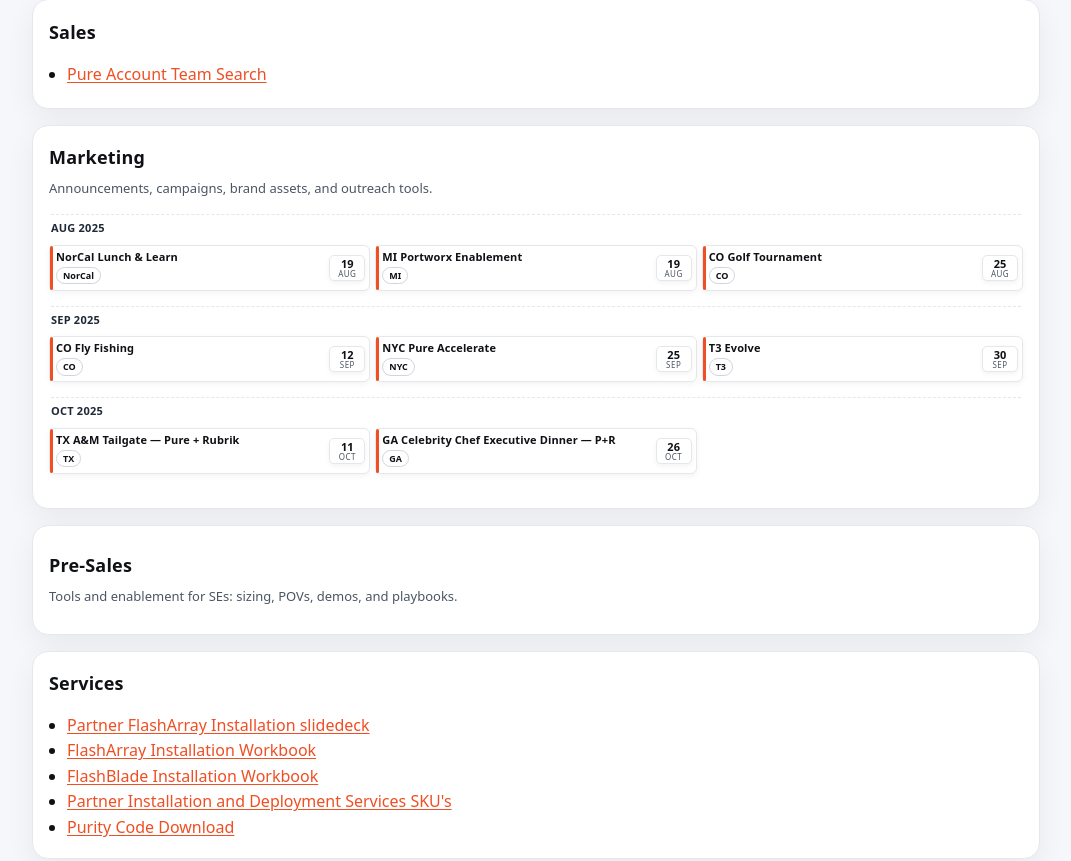
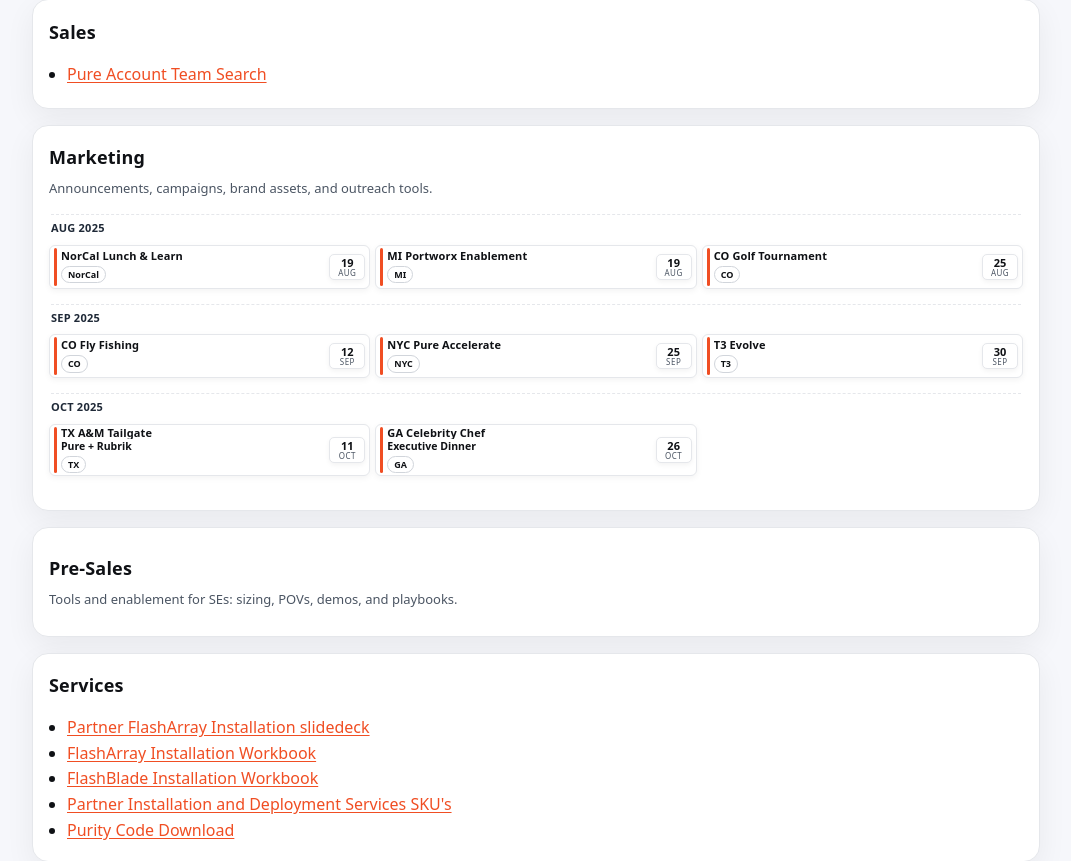
Before and after one commit to jwsiejk/accountlist, a Flask app: page / in a window 1280 px wide. Shown: the part 314-1175 px from the top of the page, without its empty margins (104-1175 px from the left). Run offline with Flask 3, Linux system fonts and the light colour scheme; some libraries are stand-ins or nearby versions.

Commit message:
Update index.html

```diff
--- a/templates/index.html
+++ b/templates/index.html
@@ -38,11 +38,8 @@
     .links a{color:var(--pure-orange); text-decoration:underline; text-underline-offset:2px}
     .links a:hover{color:var(--pure-orange-700)}
 
-    /* Marketing events — ultra-compact, no extra whitespace, left stripe, date badge */
-    .events{
-      display:grid; grid-template-columns:1fr; gap:3px; margin-top:6px;
-      list-style:none; padding:0;   /* remove list padding/markers */
-    }
+    /* Marketing events — ultra-compact, stripe, date badge; no extra whitespace */
+    .events{ display:grid; grid-template-columns:1fr; gap:3px; margin-top:6px; list-style:none; padding:0; }
     @media (min-width:700px){  .events{ grid-template-columns:repeat(2,minmax(180px,1fr)); gap:4px; } }
     @media (min-width:1000px){ .events{ grid-template-columns:repeat(3,minmax(160px,1fr)); gap:5px; } }
     @media (min-width:1300px){ .events{ grid-template-columns:repeat(4,minmax(150px,1fr)); gap:6px; } }
@@ -58,27 +55,21 @@
 
     .event{
       position:relative;
-      display:grid; grid-template-columns:1fr auto; align-items:center; /* text, date badge */
+      display:grid; grid-template-columns:auto 1fr auto; align-items:center; /* stripe, text, date */
       background:#fff; border:1px solid var(--slate-200); border-radius:6px;
       padding:2px 4px; gap:4px; box-shadow:0 2px 6px rgba(15,17,21,.05);
-      min-height:46px;
-      /* put title right against stripe */
-      padding-left:6px; /* tiny space so text doesn't touch the stripe */
+      min-height:44px;
     }
-    /* orange stripe */
-    .event::before{
-      content:""; position:absolute; left:0; top:0; bottom:0; width:3px;
-      background:var(--pure-orange); border-radius:6px;
-    }
+    /* thin orange stripe cell */
+    .stripe{ width:3px; height:100%; background:var(--pure-orange); border-radius:6px; }
     .event.past{opacity:.5}
 
     .info{min-width:0}
-    .event .title{
-      font-weight:700; letter-spacing:.01em; font-size:11px; line-height:1.15;
+    .title{
+      font-weight:800; letter-spacing:.01em; font-size:11px; line-height:1.15; margin:0;
       display:-webkit-box; -webkit-line-clamp:2; -webkit-box-orient:vertical; overflow:hidden;
-      margin:0;
     }
-    /* location chip snug under title, left-aligned, bold text */
+    .sub{font-weight:800; font-size:10.5px; line-height:1.1; margin-top:2px;}
     .chips{display:flex; justify-content:flex-start; gap:4px; flex-wrap:wrap; margin-top:3px}
     .chip{
       font-size:9px; padding:1px 6px; border-radius:999px;
@@ -86,12 +77,10 @@
       max-width:100%; white-space:nowrap; overflow:hidden; text-overflow:ellipsis;
     }
 
-    /* compact right date badge */
     .datebox{
       text-align:center; min-width:36px;
       background:#fff; border:1px solid var(--slate-200); border-radius:5px;
       padding:2px 4px; line-height:1; box-shadow:0 2px 5px rgba(15,17,21,.05);
-      margin-left:0;   /* no extra gap on the right */
     }
     .datebox .day{font-size:11px; font-weight:800; color:#0f1115}
     .datebox .mon{font-size:8px; letter-spacing:.06em; text-transform:uppercase; color:#4b5563; margin-top:1px}
@@ -124,7 +113,6 @@
       <article class="card">
         <h3>Marketing</h3>
         <div class="muted">Announcements, campaigns, brand assets, and outreach tools.</div>
-        <!-- Compact, responsive events grid with month headers -->
         <ul class="events" id="marketingEvents" role="list"></ul>
       </article>
 
@@ -147,9 +135,8 @@
 
   </div>
 
-  <!-- Render marketing events -->
   <script>
-    // Events (ISO dates) + location chips
+    // Events (ISO dates) + location chips. For two long titles, split into two lines (title + sub).
     var marketingEvents = [
       { title: "NorCal Lunch & Learn",                     date: "2025-08-19", loc: "NorCal" },
       { title: "MI Portworx Enablement",                   date: "2025-08-19", loc: "MI" },
@@ -157,17 +144,15 @@
       { title: "CO Fly Fishing",                           date: "2025-09-12", loc: "CO" },
       { title: "NYC Pure Accelerate",                      date: "2025-09-25", loc: "NYC" },
       { title: "T3 Evolve",                                date: "2025-09-30", loc: "T3" },
-      { title: "TX A&M Tailgate — Pure + Rubrik",          date: "2025-10-11", loc: "TX" },
-      { title: "GA Celebrity Chef Executive Dinner — P+R", date: "2025-10-26", loc: "GA" }
+      { title: "TX A&M Tailgate",                          date: "2025-10-11", loc: "TX", sub:"Pure + Rubrik" },
+      { title: "GA Celebrity Chef",                        date: "2025-10-26", loc: "GA", sub:"Executive Dinner" }
     ];
 
-    // Sort by date ascending
     marketingEvents.sort(function(a,b){ return new Date(a.date) - new Date(b.date); });
 
     var list = document.getElementById("marketingEvents");
     var today = new Date(); today.setHours(0,0,0,0);
 
-    // Group by "Mon YYYY" and render
     var currentGroup = "";
     marketingEvents.forEach(function(ev){
       var d = new Date(ev.date + "T00:00:00");
@@ -179,18 +164,44 @@
         header.textContent = currentGroup;
         list.appendChild(header);
       }
-      var li = document.createElement("li");
-      li.className = "event" + (d < today ? " past" : "");
       var mon = d.toLocaleDateString("en-US",{ month:"short" });
       var day = d.getDate();
 
-      li.innerHTML =
-        '<div class="info">' +
-          '<div class="title">' + ev.title + '</div>' +
-          '<div class="chips">' + (ev.loc ? ('<span class="chip">' + ev.loc + '</span>') : '') + '</div>' +
-        '</div>' +
-        '<div class="datebox" aria-label="Event date"><div class="day">' + day + '</div><div class="mon">' + mon + '</div></div>';
+      var li = document.createElement("li");
+      li.className = "event" + (d < today ? " past" : "");
 
+      var info = document.createElement("div");
+      info.className = "info";
+      var t = document.createElement("div");
+      t.className = "title";
+      t.textContent = ev.title;
+      info.appendChild(t);
+      if (ev.sub){
+        var s = document.createElement("div");
+        s.className = "sub";
+        s.textContent = ev.sub;
+        info.appendChild(s);
+      }
+      var chips = document.createElement("div");
+      chips.className = "chips";
+      if (ev.loc){
+        var chip = document.createElement("span");
+        chip.className = "chip";
+        chip.textContent = ev.loc;
+        chips.appendChild(chip);
+      }
+      info.appendChild(chips);
+
+      var stripe = document.createElement("div");
+      stripe.className = "stripe";
+
+      var datebox = document.createElement("div");
+      datebox.className = "datebox";
+      datebox.innerHTML = '<div class="day">'+day+'</div><div class="mon">'+mon+'</div>';
+
+      li.appendChild(stripe);
+      li.appendChild(info);
+      li.appendChild(datebox);
       list.appendChild(li);
     });
   </script>
```
